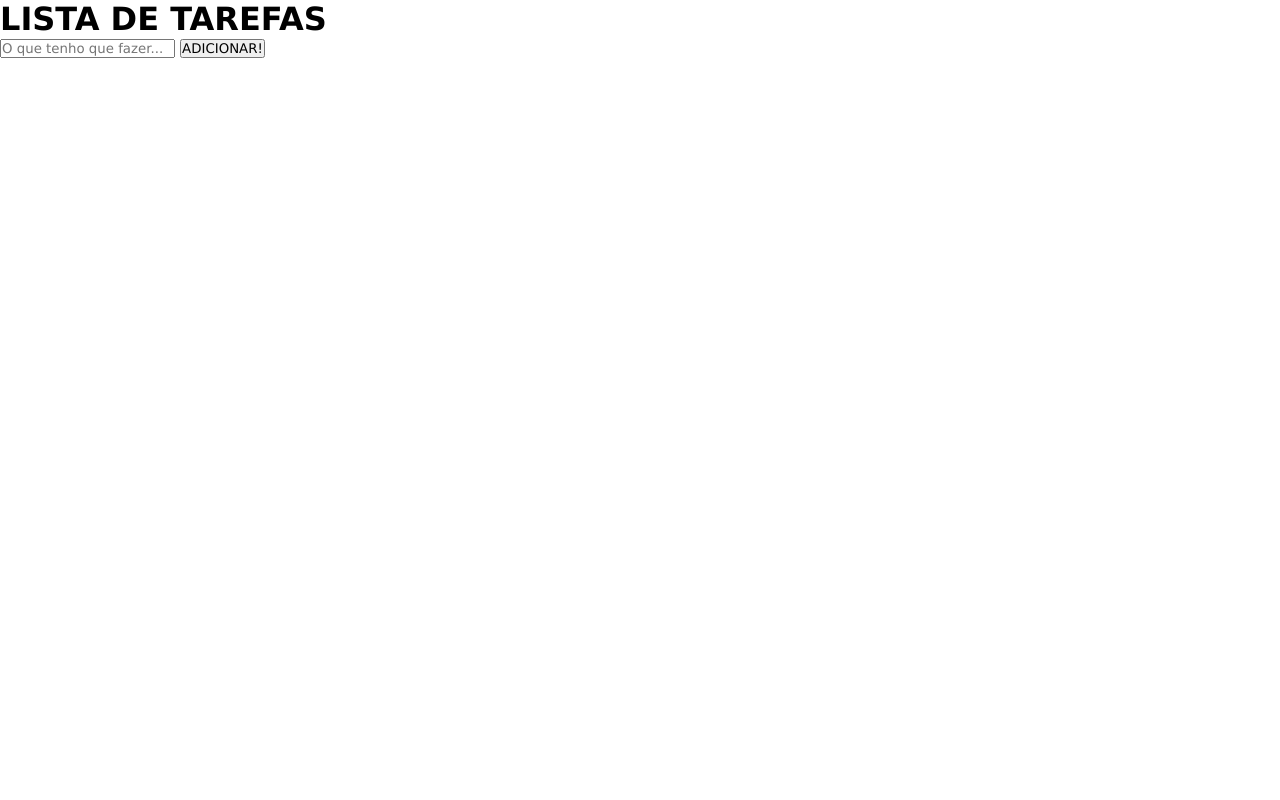
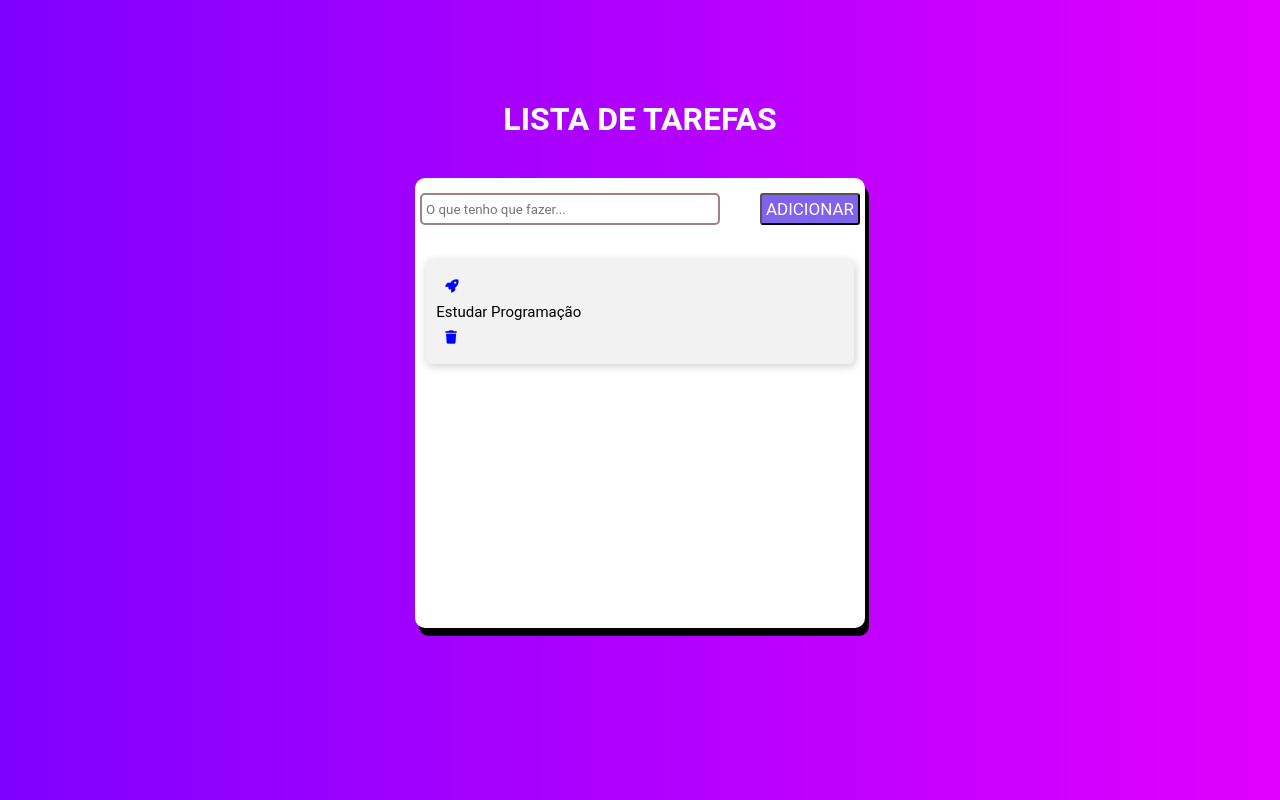
Before and after one commit to Paulo-Cesar13/PROGRAMADOR-5D, a plain HTML site: page index.html in a window 1280 px wide. Drawn offline with Linux system fonts and the light colour scheme; a web font is replaced by a local one.

Commit message:
gerenciador de tarefa
Aula 3 muito boa

```diff
--- a/index.html
+++ b/index.html
@@ -4,24 +4,45 @@
     <meta charset="UTF-8">
     <meta http-equiv="X-UA-Compatible" content="IE=edge">
     <meta name="viewport" content="width=device-width, initial-scale=1.0">
+    <link rel = "preconnect" href = "https://fonts.googleapis.com">
+<link rel = "preconnect" href = "https://fonts.gstatic.com" crossorigin>
+<link href = "https: //fonts.googleapis.com/css2? family = Roboto: wght @ 100 & display = swap "rel =" stylesheet ">
+    <script src="https://kit.fontawesome.com/76c89a6fd3.js" crossorigin="anonymous"></script>
     <link rel="stylesheet" href="style.css">
     <title>GERENTE DE TAREFAS</title>
 </head>
 <body>
     <header>
-        <div class="conteiner">
+        <div class="conteiner-pri">
             <h1>
                 LISTA DE TAREFAS
             </h1>
         </div><!--conteiner-->
     </header>
     <section>
-        <div class="conteiner">
-            <input placeholder="O que tenho que fazer..." type="text">
-            <button>
-                ADICIONAR!
-            </button>
-        </div><!--cinteiner-->
+        <div class="conteiner-seg">
+            <div class="top">
+                <input placeholder="O que tenho que fazer..." type="text">
+                <button id="botao-adicionar">
+                    ADICIONAR
+                </button>
+            </div><!--top-->
+            <div class="solo">
+                <ul id="tarefas">
+                    <li class="item-tarefa">
+                        <button class="icon">
+                            <i class="fas fa-rocket"></i>
+                        </button>
+                        <p class="nome-tarefa">
+                            Estudar Programação
+                        </p>
+                        <button class="icon-lixo">
+                            <i class="fas fa-trash"></i>
+                        </button>
+                    </li>
+                </ul>
+            </div><!--solo-->
+        </div><!--conteiner-seg-->
     </section>
 </body>
 </html>
--- a/style.css
+++ b/style.css
@@ -1,5 +1,127 @@
 *{
     margin: 0;
     padding: 0;
-    font-family: Verdana, Geneva, Tahoma, sans-serif;
+    box-sizing: border-box;
+    font-family:  'Roboto', sans-serif;
 }
+
+body{
+    background: linear-gradient(90deg, #7F00FF 0%, #E100FF 100%);
+}
+
+header{
+    display: flexbox;
+}
+
+.conteiner-pri > h1{
+    margin-top: 100px;
+    margin-bottom: 40px;
+    text-align: center;
+    color: white;
+}
+
+.conteiner-seg{
+    display: flex;
+    flex-direction: column;
+    width: 450px;
+    height: 450px;
+    margin-left: auto;
+    margin-right: auto;
+    background: white;
+    border-radius: 10px;
+    box-shadow: 4px 8px  black;
+}
+
+.top{
+    display: flex;
+    justify-content: space-between;
+    margin-top: 10px;
+    cursor: pointer;
+}
+
+.conteiner-seg input, button{
+    margin: 5px;
+    padding: 4px;
+    color: blue;
+    border-radius: 3px;
+}
+
+.conteiner-seg input{
+    width: 300px;
+}
+
+#botao-adicionar{
+    font-size: 17px;
+    background: #8062ec;
+    color: white;
+    cursor: pointer;
+}
+
+#botao-adicionar:hover{
+    opacity: 0.8;
+}
+
+#bota-adicionar:active{
+    opacity: 0.6;
+}
+
+#tarefas{
+    margin-top: 30px;
+    width: 95%;
+    list-style: none;
+}
+
+.item-tarefa{
+    background: #f2f2f2;
+    border-radius: 5px;
+    box-shadow: 1px 2px 10px rgba(0, 0, 0, 0.2);
+    padding: 10px;
+}
+
+.solo{
+    display: flex;
+    justify-content: center;
+    align-items: center;
+}
+
+.icon{
+    border: none;
+    cursor: pointer;
+    background: transparent;
+}
+
+.icon-lixo{
+    border: none;
+    cursor: pointer;
+    background: transparent;
+}
+
+.icon:hover{
+    color: greenyellow;
+}
+
+.icon:active{
+    color: green;
+}
+
+.icon-lixo:hover{
+    color: greenyellow;
+}
+
+.icon-lixo:active{
+    color: red;
+}
+
+.conteiner-seg input{
+    border: 2px solid rgb(161, 129, 129);
+    border-radius: 5px;
+}
+
+.conteiner-seg ul{
+    margin: 8px;
+}
+
+.nome-tarefa{
+    color: black;
+    font-size: 15px;
+}
```
